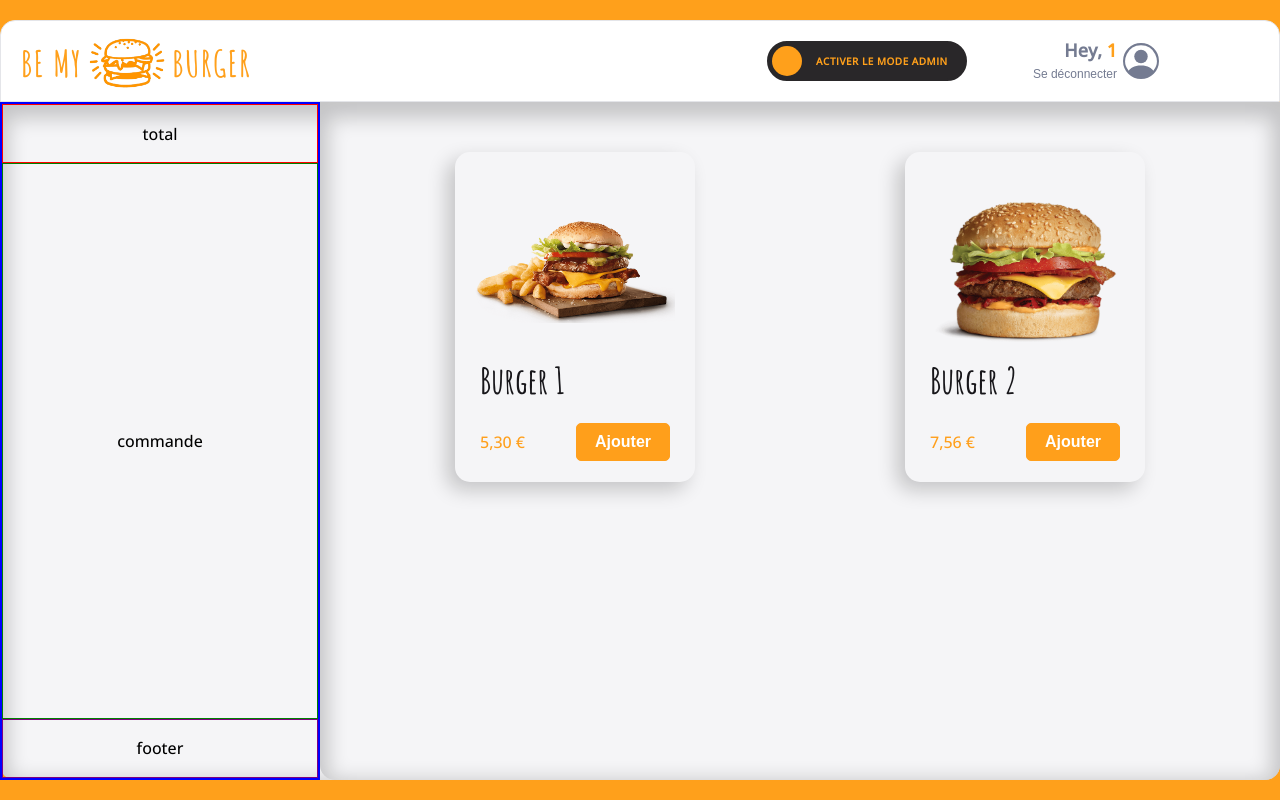
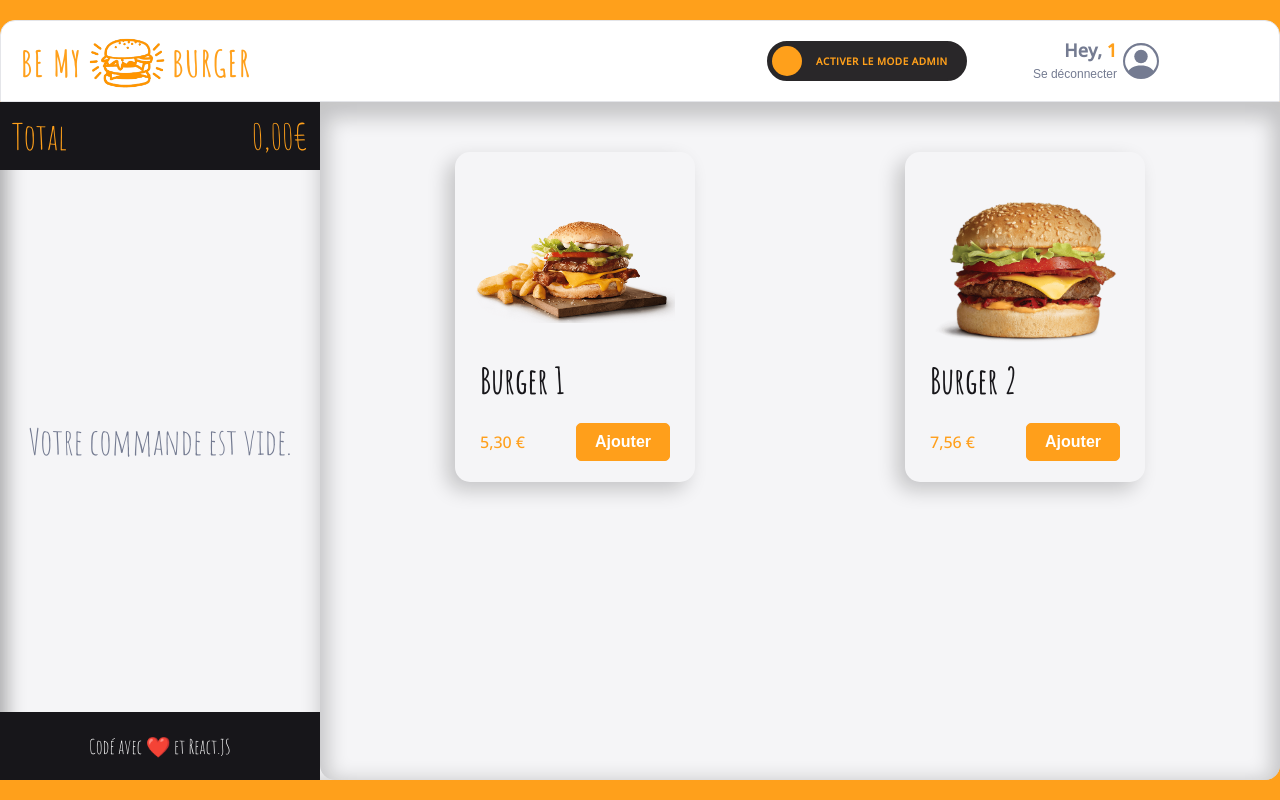
Before and after one commit to chiara-muller/be-my-burger, a React (Vite) app: page /order/1 in a window 1280 px wide. Built offline with nearby package versions, Linux system fonts and the light colour scheme.

Commit message:
F10: CART > add styling

```diff
--- a/src/components/pages/order/Main/Cart.jsx
+++ b/src/components/pages/order/Main/Cart.jsx
@@ -1,11 +1,15 @@
 import styled from "styled-components";
+import { theme } from "../../../../theme"
 
 export default function Cart() {
   return (
     <CartStyled>
-      <div className="total-container">total</div>
-      <div className="order-container">commande</div>
-      <div className="footer-container">footer</div>
+      <div className="total-container">
+        <p>Total</p>
+        <p>0,00€</p>
+      </div>
+      <div className="order-container">Votre commande est vide.</div>
+      <div className="footer-container">Codé avec ❤️ et React.JS</div>
     </CartStyled>
   )
 }
@@ -13,31 +17,43 @@ export default function Cart() {
 const CartStyled = styled.div`
 
   box-sizing: border-box;
-  border: 2px solid blue;
   display: flex;
   flex-direction: column;
   justify-content: space-between;
+  box-shadow: 0px 0px 20px 0px #00000033 inset;
 
   .total-container {
     display: flex;
-    justify-content: center;
+    justify-content: space-between;
     align-items: center;
-    border: 1px solid red;
-    height: 70px;
+    padding-left: 12px;
+    padding-right: 12px;
+    height: 10%;
+    background-color: ${theme.colors.dark};
+    color: ${theme.colors.primary};
+    font-family: ${theme.fonts.family.stylish};
+    font-size: ${theme.fonts.size.P4};
   }
   .order-container {
     display: flex;
     justify-content: center;
     align-items: center;
-    border: 1px solid green;
-    height: 100%;
+    height: 80%;
+    color: ${theme.colors.greyBlue};
+    font-family: ${theme.fonts.family.stylish};
+    font-size: ${theme.fonts.size.P4};
   }
   .footer-container {
     display: flex;
     justify-content: center;
     align-items: center;
-    border: 1px solid purple;
-    height: 70px;
+    padding-left: 12px;
+    padding-right: 12px;
+    height: 10%;
+    background-color: ${theme.colors.dark};
+    color: ${theme.colors.white};
+    font-family: ${theme.fonts.family.stylish};
+    font-size: ${theme.fonts.size.P2};
   }
 
 `;
```
